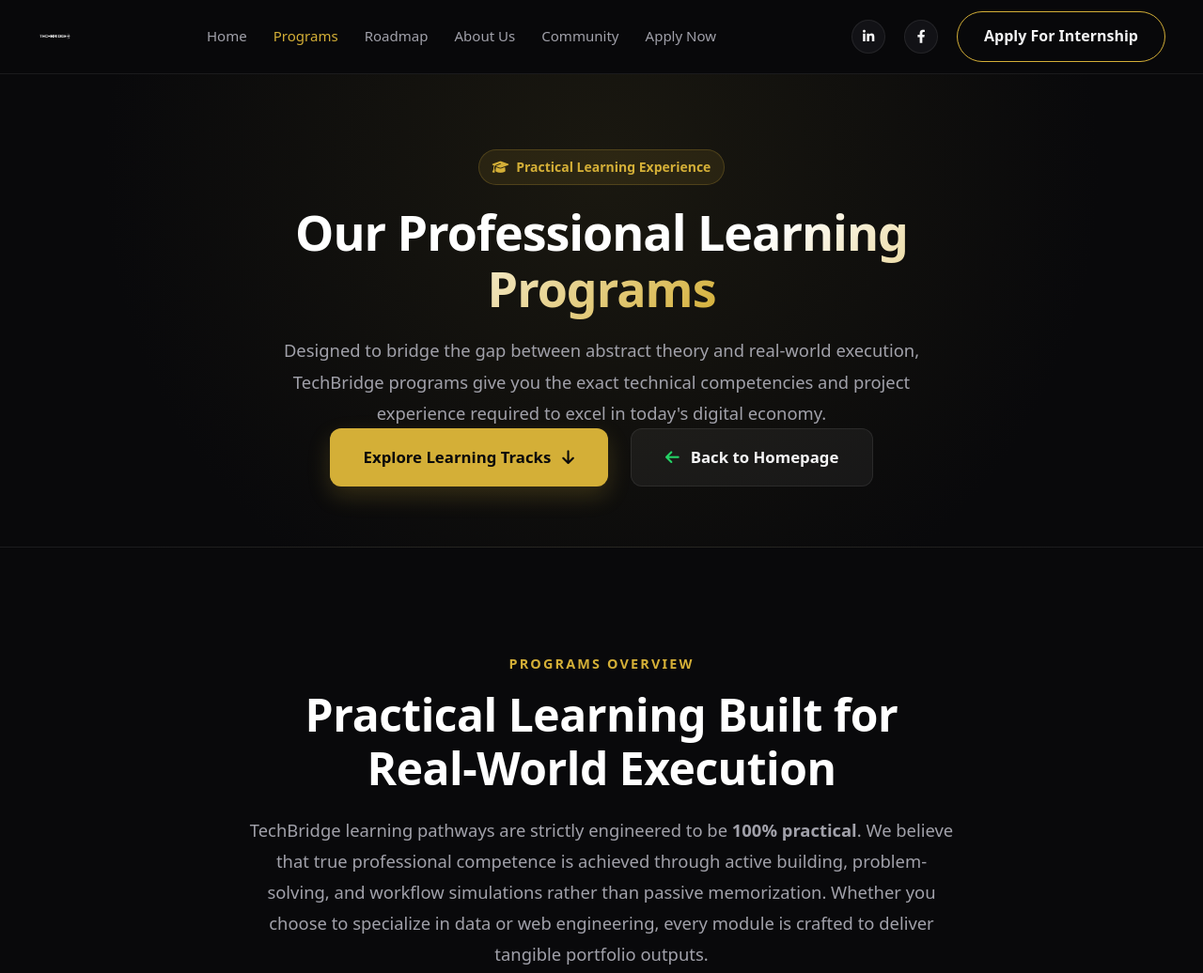
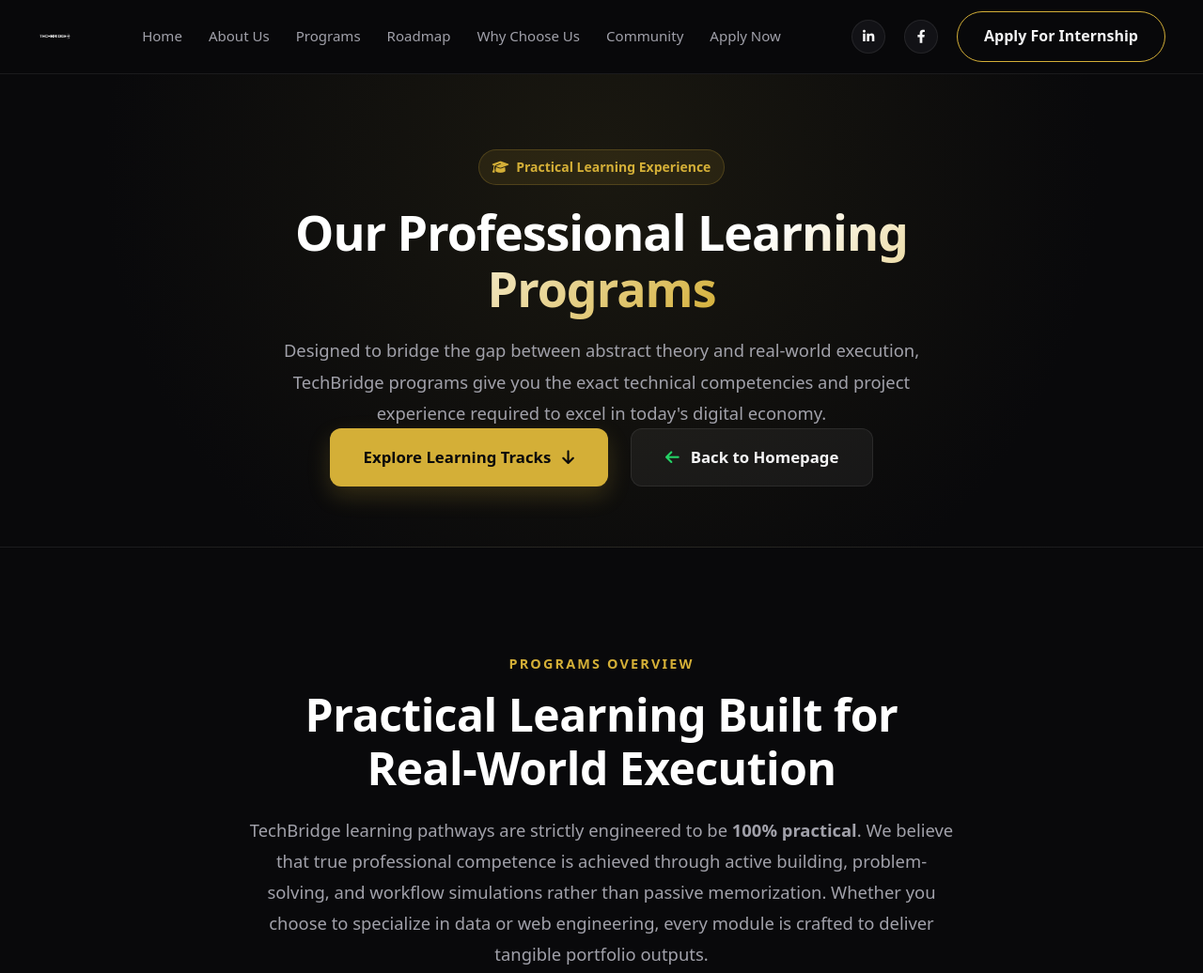
Before and after one commit to castroemeka/TechBridge, a plain HTML site: page program.html in a window 1280 px wide. Shown: the top 1036 px of the page at 94% size. Drawn offline with Linux system fonts and the light colour scheme.

Commit message:
Fix HTML structure and update navigation links

```diff
--- a/program.html
+++ b/program.html
@@ -21,12 +21,13 @@
             </a>
 
             <nav class="nav-menu" id="navMenu">
-                <a href="./index.html" class="nav-link">Home</a>
-                <a href="programs.html" class="nav-link active-page" style="color: var(--gold);">Programs</a>
+               <a href="index.html" class="nav-link">Home</a>
+                <a href="#about" class="nav-link">About Us</a>
+                <a href="./program.html" class="nav-link">Programs</a>
                 <a href="./roadmap.html" class="nav-link">Roadmap</a>
-                <a href="index.html#about" class="nav-link">About Us</a>
-                <a href="index.html#community" class="nav-link">Community</a>
-                <a href="https://docs.google.com/forms/u/0/" target="_blank" class="nav-link">Apply Now</a>
+                <a href="#why-us" class="nav-link">Why Choose Us</a>
+                <a href="#community" class="nav-link">Community</a>
+                <a href="#apply" class="nav-link">Apply Now</a>
             </nav>
 
             <div class="nav-cta-group">
```
